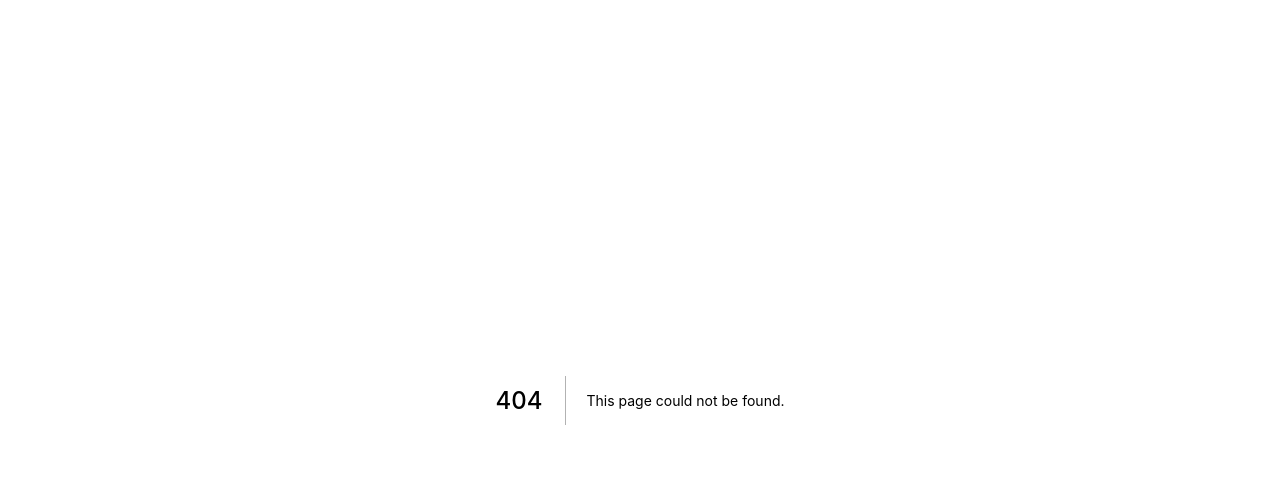
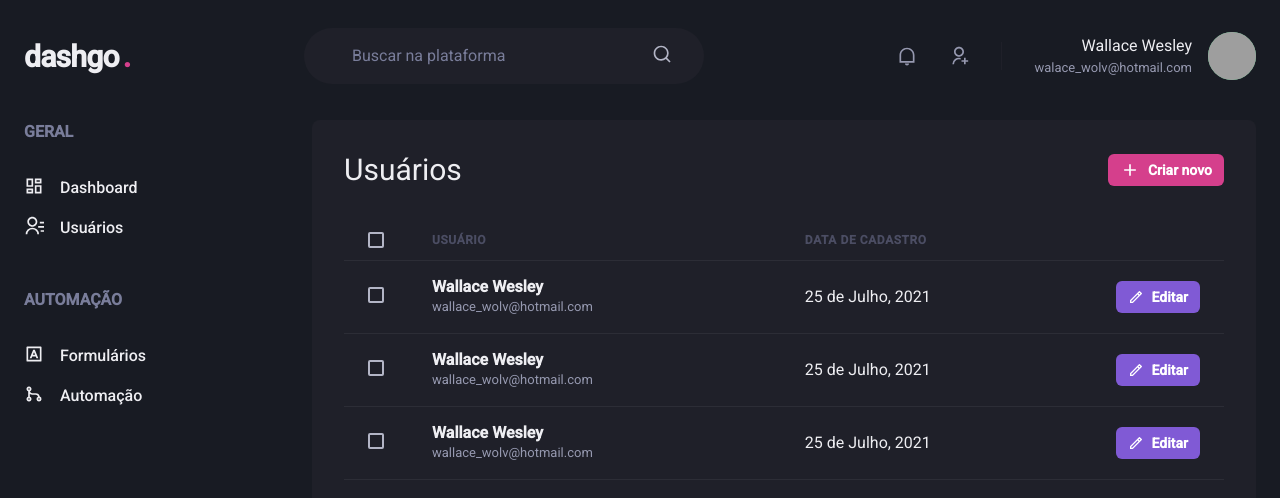
Before and after one commit to wallacewolv/dashgo, a Next.js app: page /users in a window 1280 px wide. Before the commit this address had no page. Shown: the top 498 px of the page. Built offline with nearby package versions, Linux system fonts and the light colour scheme; grey boxes are pictures that could not be loaded.

Commit message:
Created users

```diff
--- a/package.json
+++ b/package.json
@@ -13,9 +13,11 @@
     "@chakra-ui/react": "^1.6.5",
     "@emotion/react": "^11.4.0",
     "@emotion/styled": "^11.3.0",
+    "apexcharts": "^3.27.3",
     "framer-motion": "^4.1.17",
     "next": "11.0.1",
     "react": "17.0.2",
+    "react-apexcharts": "^1.3.9",
     "react-dom": "17.0.2",
     "react-icons": "^4.2.0"
   },
--- /dev/null
+++ b/src/pages/users/index.tsx
@@ -0,0 +1,118 @@
+import { Box, Button, Checkbox, Flex, Heading, Icon, Table, Tbody, Td, Text, Th, Thead, Tr } from "@chakra-ui/react";
+import { RiAddLine, RiPencilLine } from "react-icons/ri";
+
+import { Header } from "../../components/Header";
+import { Sidebar } from "../../components/Sidebar";
+
+export default function UserList() {
+  return (
+    <Box>
+      <Header />
+
+      <Flex w="100%" my="6" maxWidth={1480} mx="auto" px="6">
+
+        <Sidebar />
+
+        <Box flex="1" borderRadius={8} bg="gray.800" p="8">
+          <Flex mb="8" justify="space-between" align="center">
+            <Heading size="lg" fontWeight="normal">Usuários</Heading>
+
+            <Button
+              as="a"
+              size="sm"
+              fontSize="sm"
+              colorScheme="pink"
+              leftIcon={<Icon as={RiAddLine} fontSize="20"/>}
+            >
+              Criar novo
+            </Button>
+          </Flex>
+
+          <Table colorScheme="whiteAlpha">
+            <Thead>
+              <Tr>
+                <Th px="6" color="gray.300" width="8">
+                  <Checkbox colorScheme="pink" />
+                </Th>
+                <Th>Usuário</Th>
+                <Th>Data de cadastro</Th>
+                <Th width="8"></Th>
+              </Tr>
+            </Thead>
+            <Tbody>
+              <Tr>
+                <Td px="6">
+                  <Checkbox colorScheme="pink" />
+                </Td>
+                <Td>
+                  <Box>
+                    <Text fontWeight="bold">Wallace Wesley</Text>
+                    <Text fontSize="small" color="gray.300">wallace_wolv@hotmail.com</Text>
+                  </Box>
+                </Td>
+                <Td>25 de Julho, 2021</Td>
+                <Td>
+                  <Button
+                    as="a"
+                    size="sm"
+                    fontSize="sm"
+                    colorScheme="purple"
+                    leftIcon={<Icon as={RiPencilLine} fontSize="16"/>}
+                  >
+                    Editar
+                  </Button>
+                </Td>
+              </Tr>
+              <Tr>
+                <Td px="6">
+                  <Checkbox colorScheme="pink" />
+                </Td>
+                <Td>
+                  <Box>
+                    <Text fontWeight="bold">Wallace Wesley</Text>
+                    <Text fontSize="small" color="gray.300">wallace_wolv@hotmail.com</Text>
+                  </Box>
+                </Td>
+                <Td>25 de Julho, 2021</Td>
+                <Td>
+                  <Button
+                    as="a"
+                    size="sm"
+                    fontSize="sm"
+                    colorScheme="purple"
+                    leftIcon={<Icon as={RiPencilLine} fontSize="16"/>}
+                  >
+                    Editar
+                  </Button>
+                </Td>
+              </Tr>
+              <Tr>
+                <Td px="6">
+                  <Checkbox colorScheme="pink" />
+                </Td>
+                <Td>
+                  <Box>
+                    <Text fontWeight="bold">Wallace Wesley</Text>
+                    <Text fontSize="small" color="gray.300">wallace_wolv@hotmail.com</Text>
+                  </Box>
+                </Td>
+                <Td>25 de Julho, 2021</Td>
+                <Td>
+                  <Button
+                    as="a"
+                    size="sm"
+                    fontSize="sm"
+                    colorScheme="purple"
+                    leftIcon={<Icon as={RiPencilLine} fontSize="16"/>}
+                  >
+                    Editar
+                  </Button>
+                </Td>
+              </Tr>
+            </Tbody>
+          </Table>
+        </Box>
+      </Flex>
+    </Box>
+  );
+}
```
Also changed, not shown: src/pages/dashboard.tsx (+81 -8 lines), 1 other file (tests, documents, lock files or other folders).
